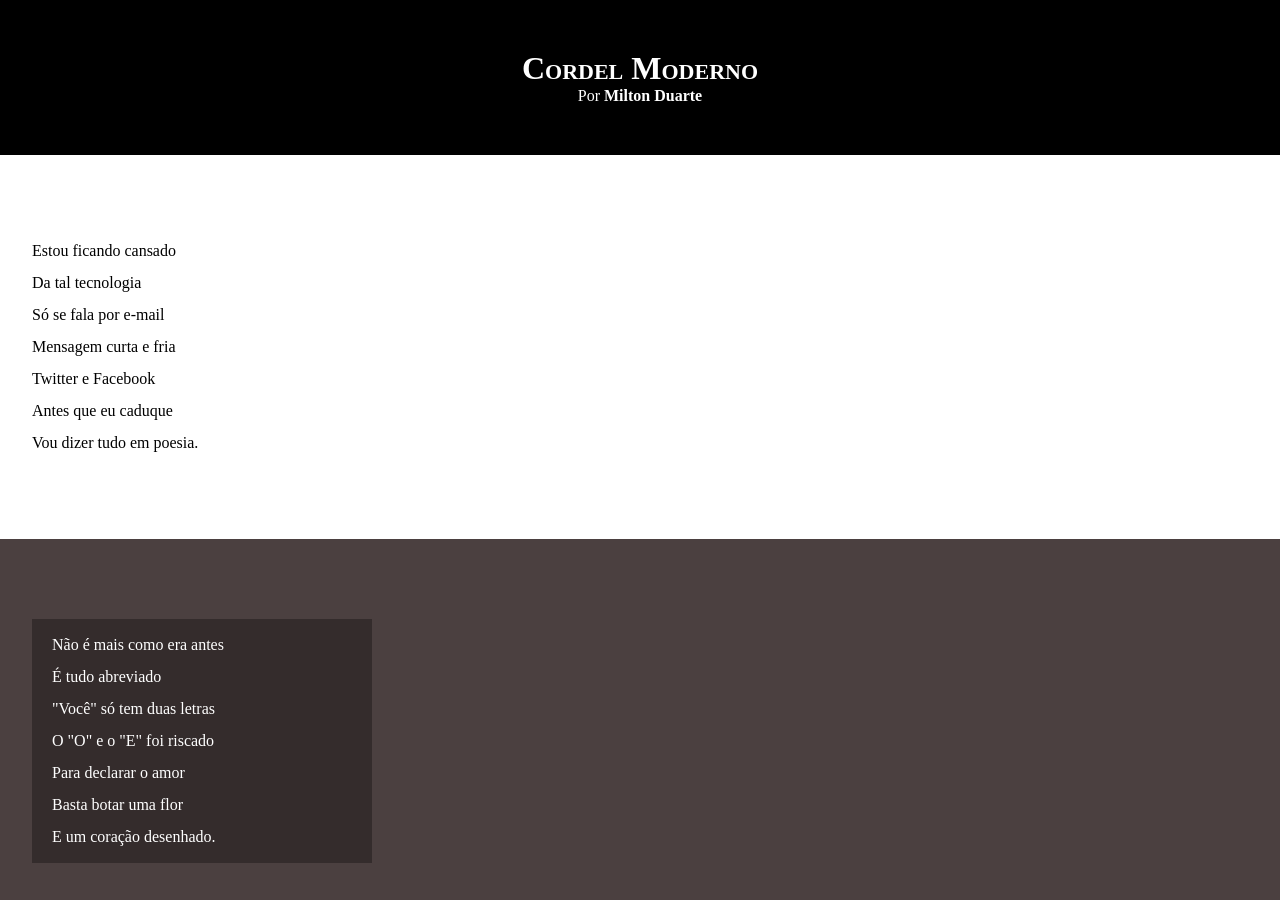
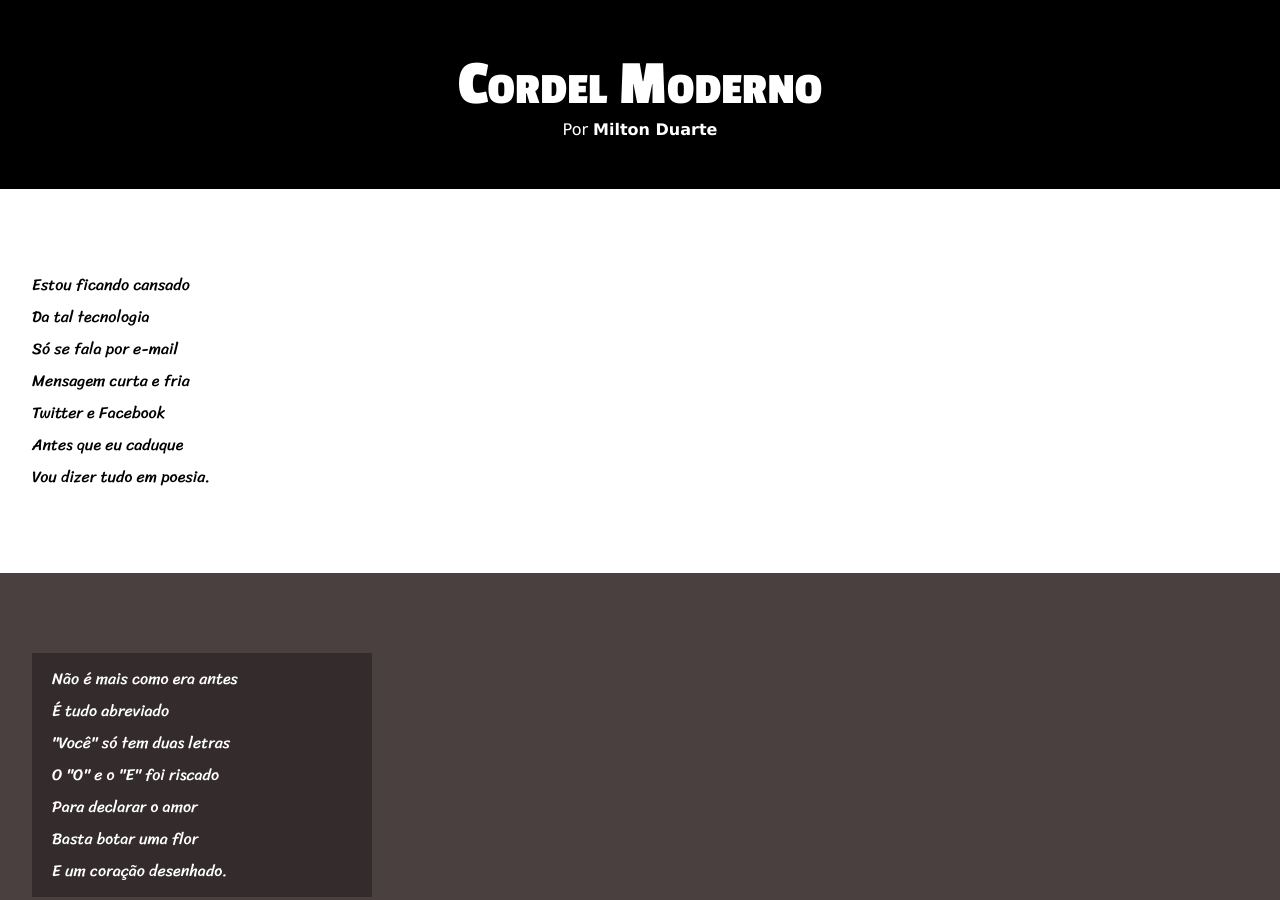
Before and after one commit to joaocarlosduartemartinsnet/desafio-cordel, a plain HTML site: page index.html in a window 1280 px wide. Shown: the top 900 px of the page. Drawn offline with Linux system fonts and the light colour scheme.

Commit message:
atualizado

```diff
--- a/index.css
+++ b/index.css
@@ -1,4 +1,14 @@
 @charset "UTF-8";
+
+@import url('https://fonts.googleapis.com/css2?family=Passion+One:wght@400;700;900&display=swap');
+
+@import url('https://fonts.googleapis.com/css2?family=Sriracha&display=swap');
+
+:root{
+    --fonte1: Verdana, Geneva, Tahoma, sans-serif;
+    --fonte2: 'Passion One', 'cursive';
+    --fonte3: 'Sriracha', 'cursive';
+}
 
 *{
     margin: 0px;
@@ -9,6 +19,7 @@
 html, body{
     min-height: 100vh;
     background-color: darkgrey;
+    font-family: var(--fonte1);
 }
 
 header{
@@ -20,6 +31,9 @@ header{
 header > h1{
     padding-top: 50px;
     font-variant: small-caps;
+    font-family: var(--fonte2);
+    font-size: 4em;
+    font-weight: 600;
 }
 
 header > p{
@@ -41,6 +55,7 @@ section {
     padding-bottom: 10vh;
     line-height: 2em;
     padding-left: 2em;
+    font-family: var(--fonte3);
 }
 
 section.normal {
```
